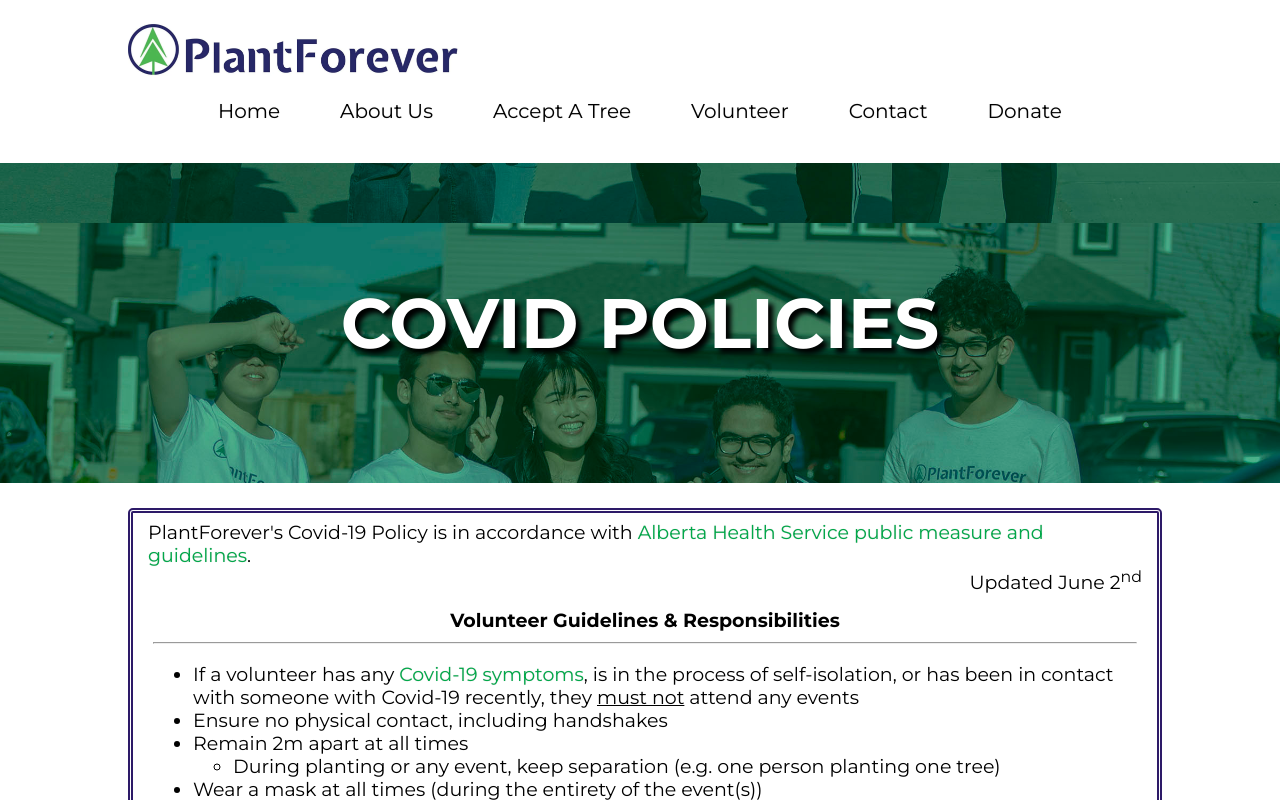
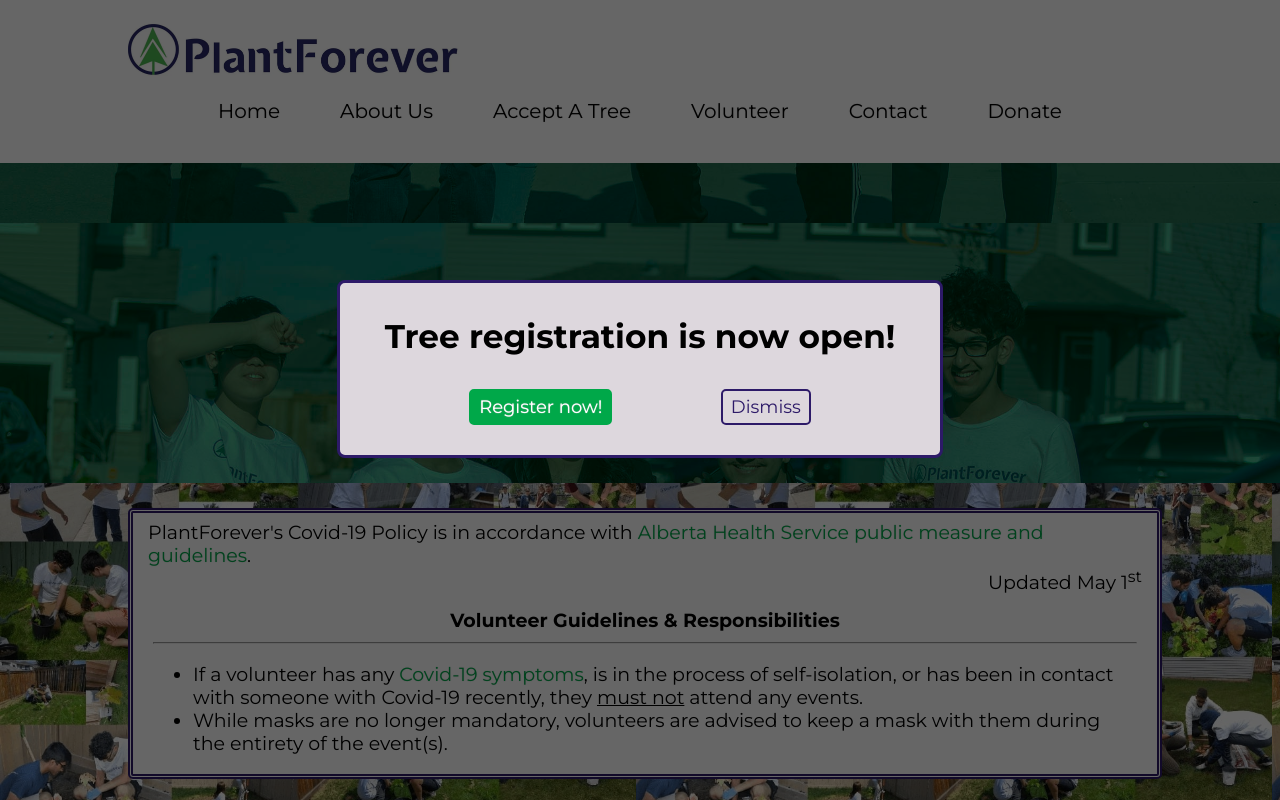
Before and after one commit to cocoliliace/PlantForever, a Vue app: page /covid-policies in a window 1280 px wide. Shown: the top 800 px of the page. Built offline with nearby package versions, Linux system fonts and the light colour scheme.

Commit message:
content: covid policy and open tree registration

```diff
--- a/src/App.vue
+++ b/src/App.vue
@@ -2,7 +2,7 @@
   <div id="app">
     <div v-if="showPopup" class="popup">
       <div class="popup-box">
-        <h3>Tree registration now open!</h3>
+        <h3>Tree registration is now open!</h3>
         <div class="buttons">
           <router-link :to="{ name: 'GetTree' }" class="primary-button" @click.native="showPopup = false">Register now!</router-link>
           <div id="dismiss-button" class="button secondary-button" @click="showPopup = false">Dismiss</div>
@@ -89,16 +89,18 @@ export default {
       showNav: true,
       hasDropdown: true,
       previousHeight: 0,
-      showPopup: false
+      showPopup: true,
     };
   },
   mounted() {
     window.addEventListener("resize", this.hideNav);
     window.addEventListener("scroll", this.scrollEffect);
+    document.querySelector("body").addEventListener("keyup", this.hidePopup);
     this.hideNav();
   },
   beforeDestroy() {
     window.removeEventListener("scroll", this.scrollEffect);
+    document.querySelector("body").removeEventListener("keyup", this.hidePopup);
   },
   methods: {
     enter(element) {
@@ -129,7 +131,13 @@ export default {
       return input.some((path) => {
         return this.$route.path.indexOf(path) === 0;
       });
-    }
+    },
+    hidePopup(event) {
+      if (event.key === "Escape") {
+        this.showPopup = false;
+        document.querySelector("body").removeEventListener("keyup", this.hidePopup);
+      }
+    },
   }
 }
 </script>
@@ -404,6 +412,12 @@ a {
     background-position: 200% 100%;
   }
 }
+.contains-form {
+  background-image: url("./assets/background.jpg");
+  background-size: contain;
+  background-attachment: fixed;
+  padding-bottom: 60px;
+}
 
 @media (max-width: 1205px) {
   header #nav a:not(#logo-container) {
--- a/src/views/Covid.vue
+++ b/src/views/Covid.vue
@@ -5,55 +5,29 @@
     </div>
     <div class="text-container">
       <div style="margin-top: 8px;">PlantForever's Covid-19 Policy is in accordance with <a href="https://www.alberta.ca/enhanced-public-health-measures.aspx" target="_blank" rel="noopener noreferrer">Alberta Health Service public measure and guidelines</a>.</div>
-      <div style="text-align: right;">Updated June 2<sup>nd</sup></div>
+      <div style="text-align: right;">Updated May 1<sup>st</sup></div>
       <div v-if="volunteer" class="text">
         <div class="title">Volunteer Guidelines & Responsibilities</div>
         <hr />
         <ul>
-          <li>If a volunteer has any <a href="https://www.alberta.ca/covid-19-testing-in-alberta.aspx" target="_blank" rel="noopener noreferrer">Covid-19 symptoms</a>, is in the process of self-isolation, or has been in contact with someone with Covid-19 recently, they <u>must not</u> attend any events</li>
-          <li>Ensure no physical contact, including handshakes</li>
-          <li>Remain 2m apart at all times
-            <ul>
-              <li>During planting or any event, keep separation (e.g. one person planting one tree)</li>
-            </ul>
+          <li>If a volunteer has any
+            <a href="https://www.alberta.ca/covid-19-testing-in-alberta.aspx" target="_blank" rel="noopener noreferrer">Covid-19 symptoms</a>,
+            is in the process of self-isolation, or has been in contact with someone with Covid-19 recently,
+            they <u>must not</u> attend any events.
           </li>
-          <li>Wear a mask at all times (during the entirety of the event(s))</li>
-          <li>Use hand sanitizer as required</li>
-          <li>Transportation
-            <ul>
-              <li>Use separate vehicles among volunteers</li>
-              <li>If carpooling is necessary, limit to two people per vehicle, sanitize surfaces, and sit as far apart as possible</li>
-            </ul>
-          </li>
-          <li>Wear gloves when handling equipment</li>
-          <li>Bring own equipment if possible (e.g., shovel)</li>
-          <li>Do not share gloves; volunteers must bring their own gloves</li>
-          <li>Also read our <a style="cursor: pointer;" @click="volunteer = false">Homeowner/Patron Guidelines & Responsibilities</a> (optional)</li>
+          <li>While masks are no longer mandatory, volunteers are advised to keep a mask with them during the entirety of the event(s).</li>
         </ul>
-        <div>*PlantForever will be limiting the total number of attendees to 10 and under</div>
       </div>
       <div v-if="!volunteer" class="text">
         <div class="title">Homeowner/Patron Guidelines & Responsibilities</div>
         <hr />
         <ul>
-          <li>If a homeowner/patron has any <a href="https://www.alberta.ca/covid-19-testing-in-alberta.aspx" target="_blank" rel="noopener noreferrer">Covid-19 symptoms</a>, is in the process of self-isolation, or has been in contact with someone with Covid-19 recently, they must inform PlantForever and cancel any interaction with volunteers</li>
-          <li>Ensure that during direct planting, the homeowner(s) are comfortable with volunteers going on their property (yard)</li>
-          <li>Ensure no physical contact, including handshakes</li>
-          <li>Remain 2m apart at all times
-            <ul>
-              <li>Remain at least 2m apart during all conversations</li>
-            </ul>
+          <li>If a homeowner/patron has any
+            <a href="https://www.alberta.ca/covid-19-testing-in-alberta.aspx" target="_blank" rel="noopener noreferrer">Covid-19 symptoms</a>,
+            is in the process of self-isolation, or has been in contact with someone with Covid-19 recently,
+            they must inform PlantForever and cancel any interaction with volunteers.
           </li>
-          <li>Wear mask during any and all conversations and interactions with volunteers
-            <ul>
-              <li>Masks are compulsory for the entirety of interaction or planting event</li>
-            </ul>
-          </li>
-          <li>Use hand sanitizer as required</li>
-          <li>When transferring trees, meet up in a public place (e.g., parking lot)</li>
-          <li>Also read our <a style="cursor: pointer;" @click="volunteer = true">Volunteer Guidelines & Responsibilities</a> (optional)</li>
         </ul>
-        <div>*PlantForever will be limiting the total number of attendees to 10 and under</div>
       </div>
     </div>
   </div>
--- a/src/views/Volunteer.vue
+++ b/src/views/Volunteer.vue
@@ -124,12 +124,6 @@ export default {
 </script>
 
 <style lang="scss" scoped>
-.contains-form {
-  background-image: url("../assets/background.jpg");
-  background-size: contain;
-  background-attachment: fixed;
-  padding-bottom: 60px;
-}
 .text-container {
   background: white;
   border: 5px $blue double;
```
